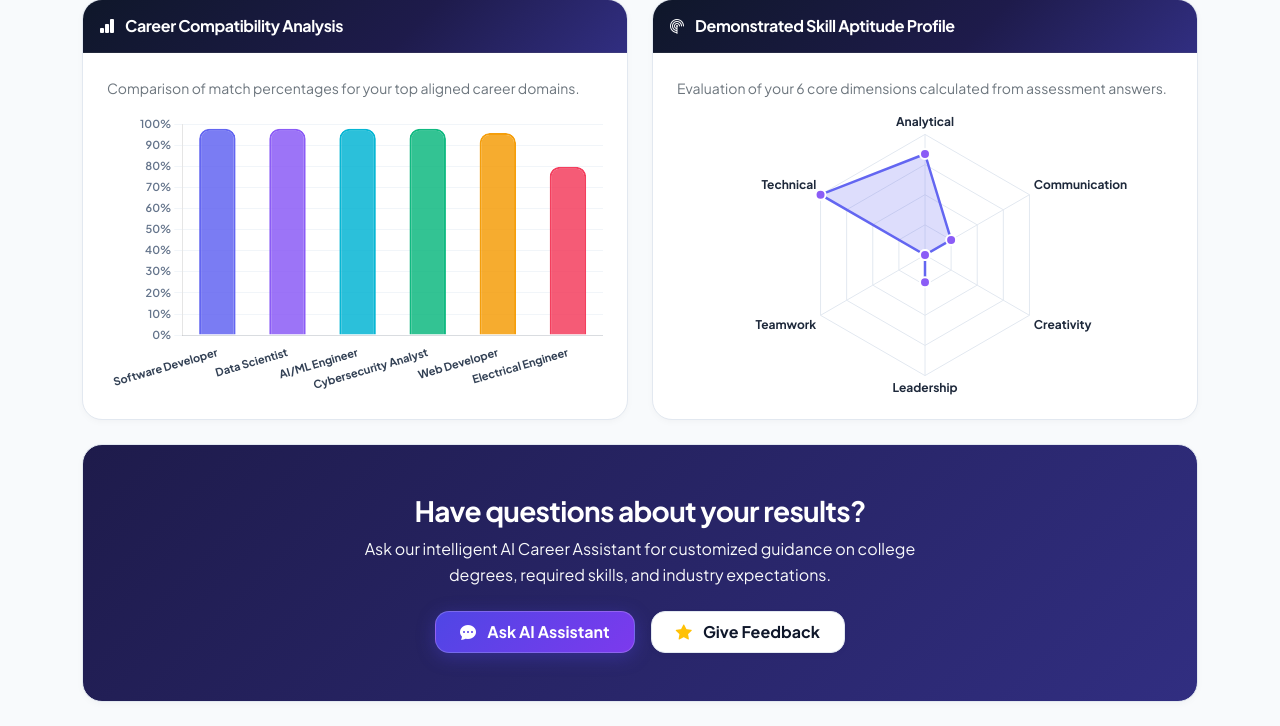
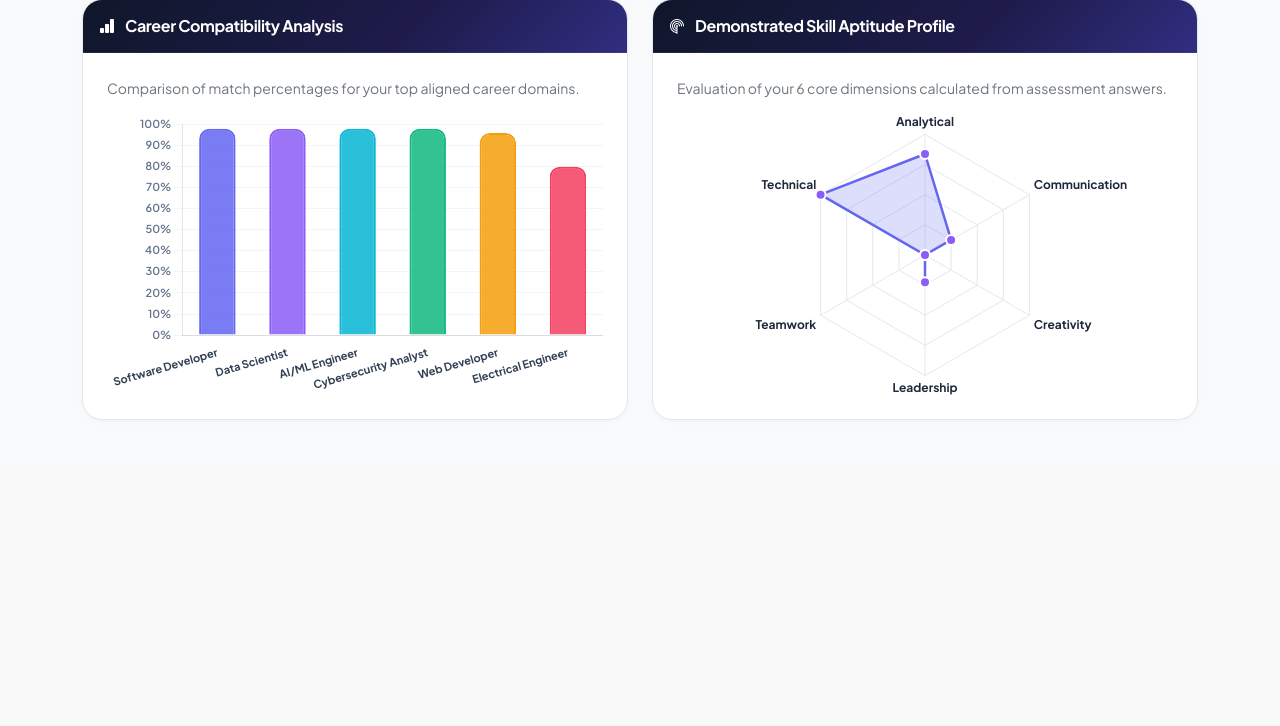
Before and after one commit to Gayatri-Zambare/AI-Student-Career-Guidance, a Flask app: page /results in a window 1280 px wide; the page is wider, and only the part inside the window is pictured. Shown: the part 3586-4312 px from the top of that part. After the commit the page ends 4006 px from the top of that part, so only its background shows below. Run offline with Flask 3, Linux system fonts and the light colour scheme; a user stored in the database is signed in; data comes from the database, SQL or seed files in the repository; both versions use the stored data as it was after the commit.

Commit message:
Remove bottom sections across pages and clean up footer

```diff
--- a/templates/results.html
+++ b/templates/results.html
@@ -190,22 +190,6 @@
             </div>
         </div>
     </div>
-
-    <!-- Next steps CTA card -->
-    <div class="card card-custom p-4 p-md-5 text-center" style="background: linear-gradient(135deg, #1e1b4b 0%, #312e81 100%); color: #ffffff;">
-        <h3 class="fw-bold mb-2 text-white">Have questions about your results?</h3>
-        <p class="text-light opacity-90 mb-4 mx-auto" style="max-width: 600px;">
-            Ask our intelligent AI Career Assistant for customized guidance on college degrees, required skills, and industry expectations.
-        </p>
-        <div class="d-flex justify-content-center gap-3 flex-wrap">
-            <a href="{{ url_for('assistant') }}" class="btn btn-gradient px-4 py-2 fw-bold">
-                <i class="bi bi-chat-dots-fill me-1"></i> Ask AI Assistant
-            </a>
-            <a href="{{ url_for('feedback') }}" class="btn btn-secondary-custom px-4 py-2 fw-bold">
-                <i class="bi bi-star-fill text-warning me-1"></i> Give Feedback
-            </a>
-        </div>
-    </div>
 </div>
 {% endblock %}
 
```
Also changed, not shown: database.db.
